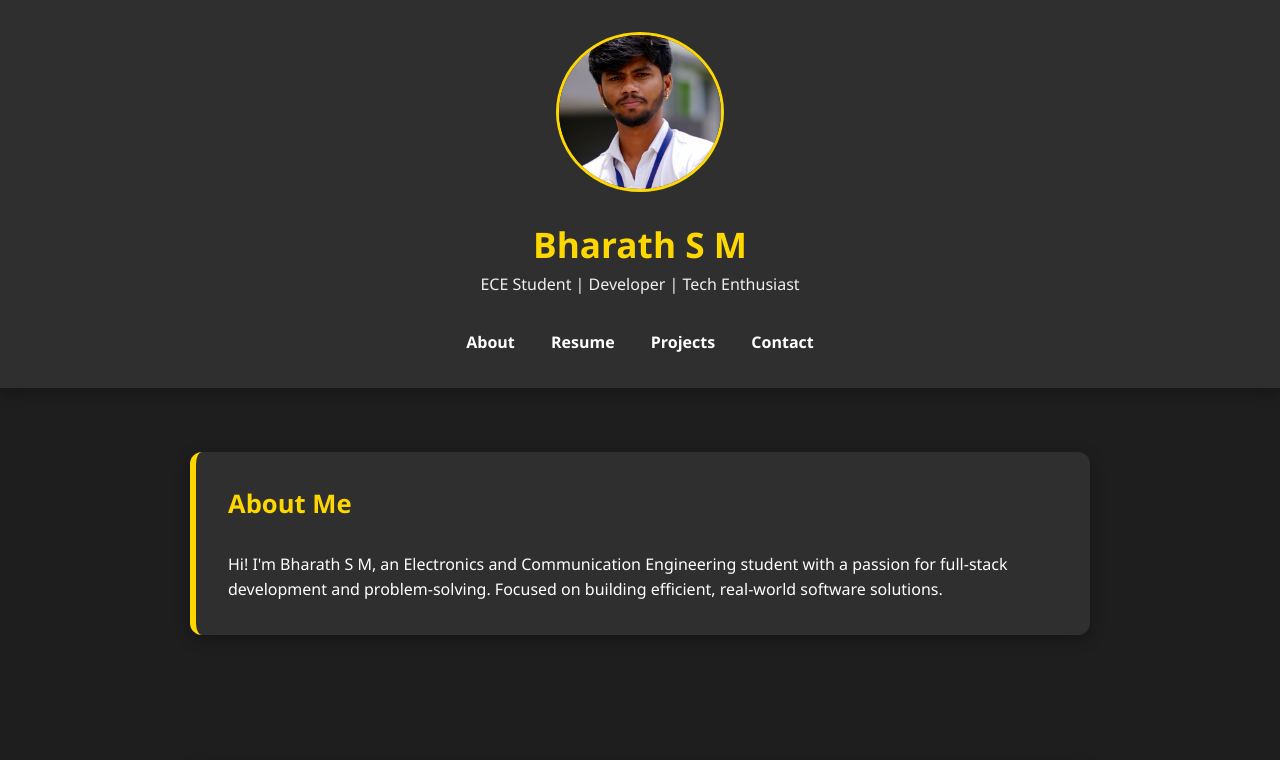
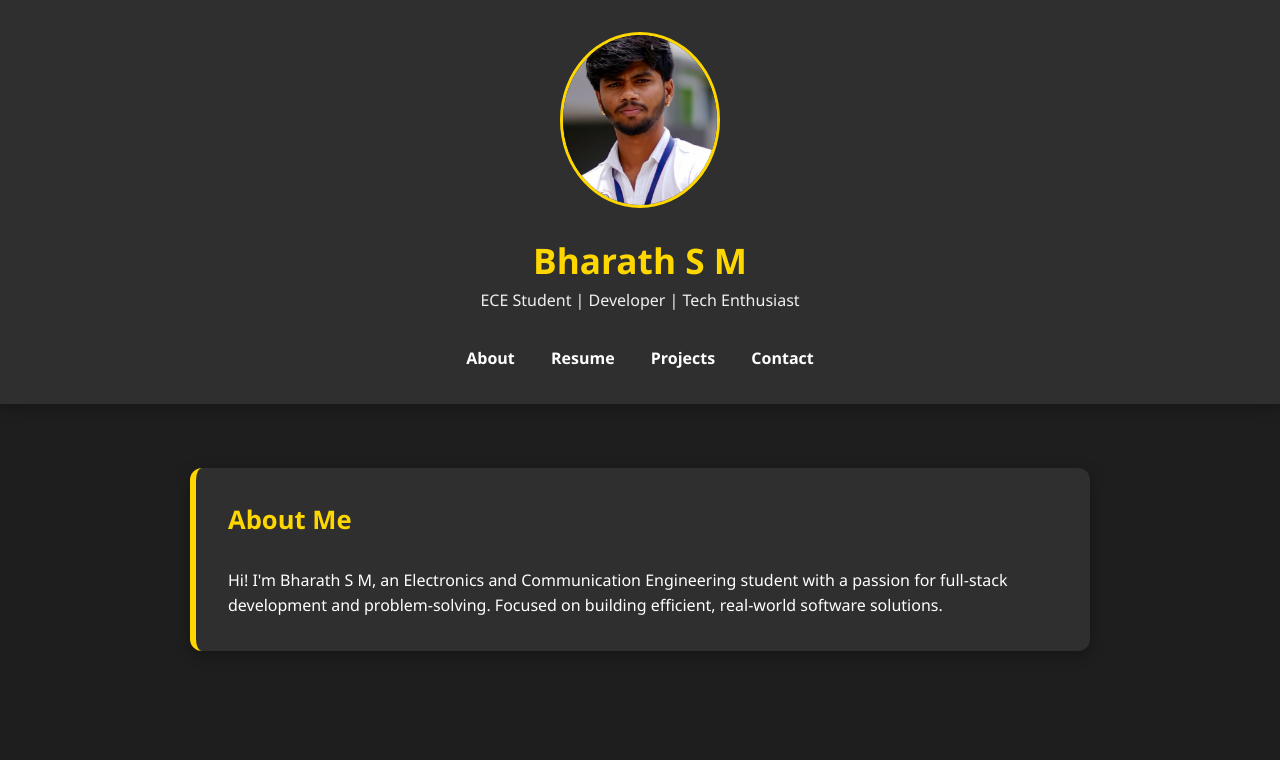
Before and after one commit to Bharath-56/portfolio-site, a plain HTML site: page index.html in a window 1280 px wide. Shown: the top 760 px of the page. Drawn offline with Linux system fonts and the light colour scheme.

Commit message:
Update style.css

```diff
--- a/style.css
+++ b/style.css
@@ -41,8 +41,8 @@ header {
 }
 
 .profile-pic {
-  width: 168px;
-  height: 160px;
+  width: 160px;
+  height: 176px;
   margin-bottom: 0.5rem;
   overflow: visible;
 }
```
